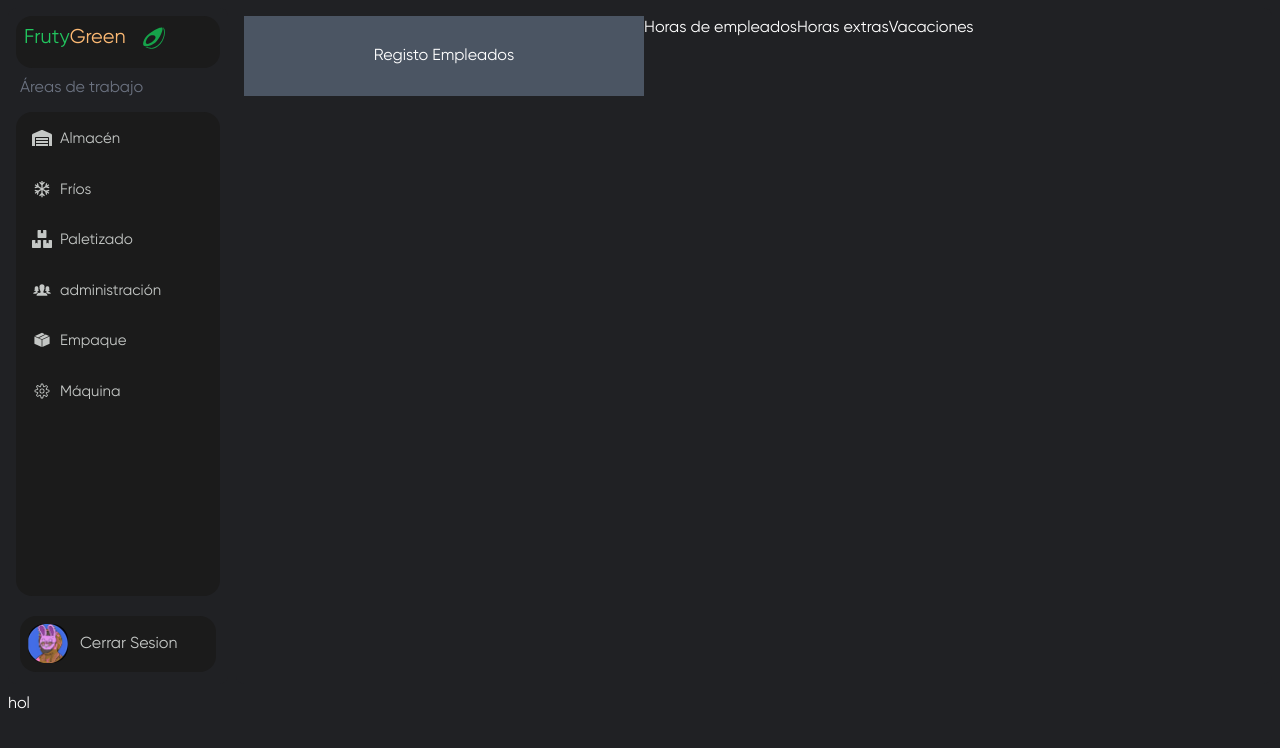
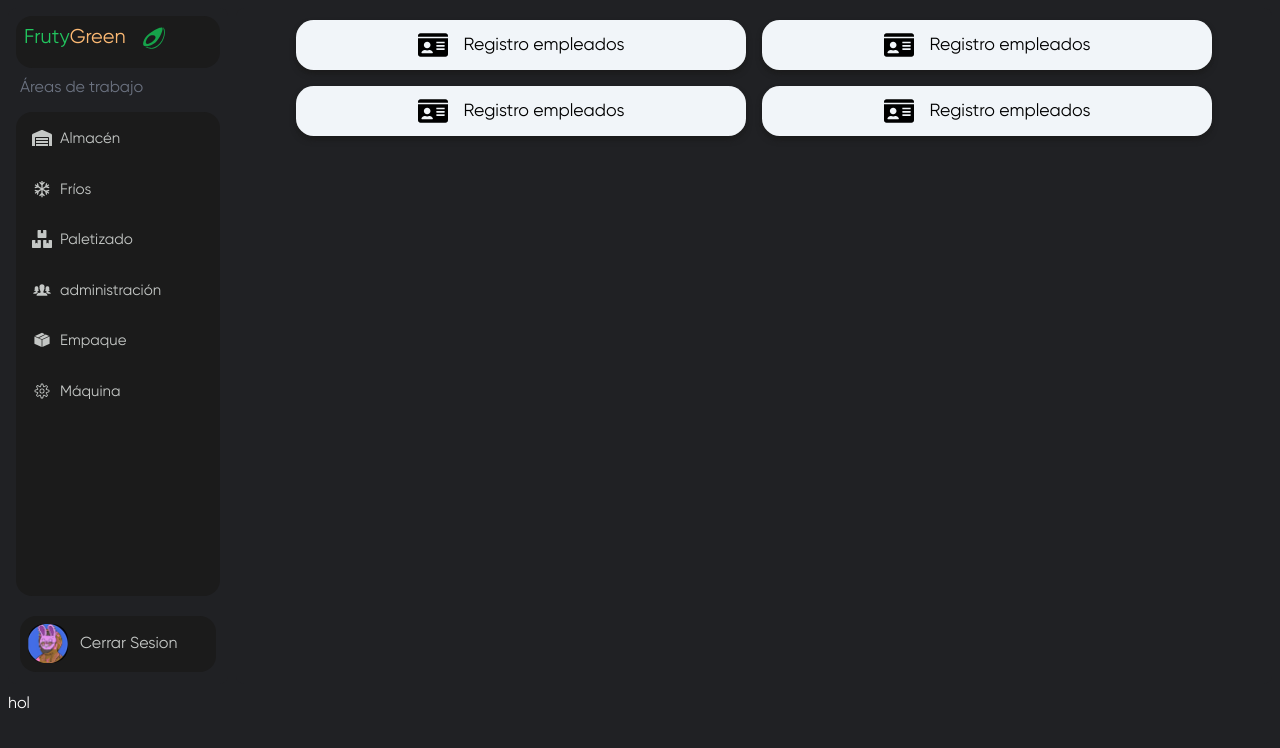
Before and after one commit to DiegoNar-1970/Inventory-Proyect, a React (Vite) app in the folder FrontEnd/inventory/: page /almacen in a window 1280 px wide. Shown: the top 748 px of the page. Built offline with nearby package versions, Linux system fonts and the light colour scheme.

Commit message:
modify front

```diff
--- a/FrontEnd/inventory/src/App.jsx
+++ b/FrontEnd/inventory/src/App.jsx
@@ -5,7 +5,7 @@ import Menu  from './components/menu/Menu.jsx'
 import { lazy, Suspense } from 'react'
 
 const Home=lazy(()=>import("./components/home/Home.jsx"))
-// const Employee=lazy(()=>import("./components/employee/Employee.jsx"))
+const Employee=lazy(()=>import("./components/employee/Employee.jsx"))
 const Almacen=lazy(()=>import("./components/almacen/Almacen.jsx"))
 
 function App() {
@@ -21,6 +21,7 @@ function App() {
         <Routes>
           <Route path='/home' element={<Home/>}/>
           <Route path='/almacen' element={<Almacen/>}/>
+          <Route path='/employee/:data' element={<Employee/>}/>
           <Route path='/*' element={<Navigate to='/home'/>}/>
         </Routes>
       </section>
--- a/FrontEnd/inventory/src/components/almacen/Almacen.jsx
+++ b/FrontEnd/inventory/src/components/almacen/Almacen.jsx
@@ -1,19 +1,41 @@
 
+import { FaIdCard } from "react-icons/fa";
+import { Link} from "react-router-dom";
 
- const Almacen = () => {
+const Almacen = () => {
   return (
-    <div className="flex flex-wrap h-screen flex-1 relative">
-      <div className="min-w-[100px] w-[400px] min-h-[80px] h-[80px] bg-gray-600 relative">
-        <button className="h-full w-full">Registo Empleados</button>
+    <div className="flex flex-wrap flex-1 justify-center gap-4 p-1 ">
+      <div className="min-w-[100px] w-[450px] min-h-[50px] h-[50px]
+      bg-slate-100 relative rounded-[1em] text-[1.1em] hover:bg-gray-500
+      text-black shadow-md shadow-fondo-menu transition-all">
+        <Link to={`/employee`} className="h-full w-full flex justify-center items-center gap-4">
+          <FaIdCard  className="text-[30px]"/>
+          <span>Registro empleados</span>
+        </Link>
       </div>
-      <div>
-        <button>Horas de empleados</button>
+      <div className="min-w-[100px] w-[450px] min-h-[50px] h-[50px]
+      bg-slate-100 relative rounded-[1em] text-[1.1em] hover:bg-gray-500
+      text-black shadow-md shadow-fondo-menu transition-all">
+        <button className="h-full w-full flex justify-center items-center gap-4">
+          <FaIdCard  className="text-[30px]"/>
+          <span>Registro empleados</span>
+        </button>
       </div>
-      <div>
-        <button>Horas extras</button>
+      <div className="min-w-[100px] w-[450px] min-h-[50px] h-[50px]
+      bg-slate-100 relative rounded-[1em] text-[1.1em] hover:bg-gray-500
+      text-black shadow-md shadow-fondo-menu transition-all">
+        <button className="h-full w-full flex justify-center items-center gap-4">
+          <FaIdCard  className="text-[30px]"/>
+          <span>Registro empleados</span>
+        </button>
       </div>
-      <div>
-        <button>Vacaciones</button>
+      <div className="min-w-[100px] w-[450px] min-h-[50px] h-[50px]
+      bg-slate-100 relative rounded-[1em] text-[1.1em] hover:bg-gray-500
+      text-black shadow-md shadow-fondo-menu transition-all">
+        <button className="h-full w-full flex justify-center items-center gap-4">
+          <FaIdCard  className="text-[30px]"/>
+          <span>Registro empleados</span>
+        </button>
       </div>
     </div>
   )
--- a/FrontEnd/inventory/src/components/employee/Employee.jsx
+++ b/FrontEnd/inventory/src/components/employee/Employee.jsx
@@ -5,6 +5,7 @@ import Table from "../smallComponents/Table.jsx";
 import Search from "../smallComponents/Search.jsx";
 
 const Employee = () => {
+
   return (
     <div className="flex flex-col flex-wrap flex-1 rounded-lg gap-3 text-white">
       <article className="flex gap-2 justify-around items-center bg-fondo-menu rounded-lg p-2 box-border  ">
```
